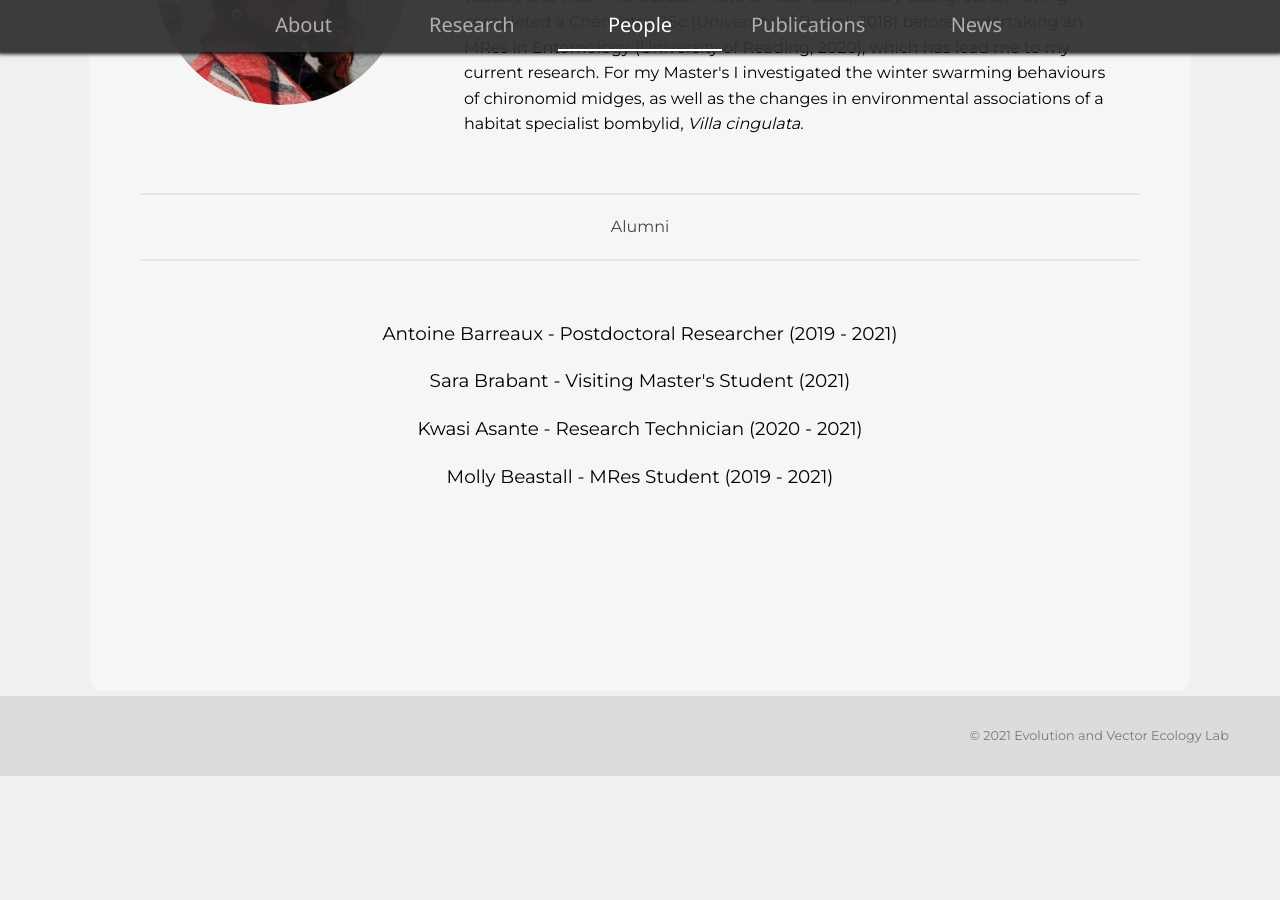
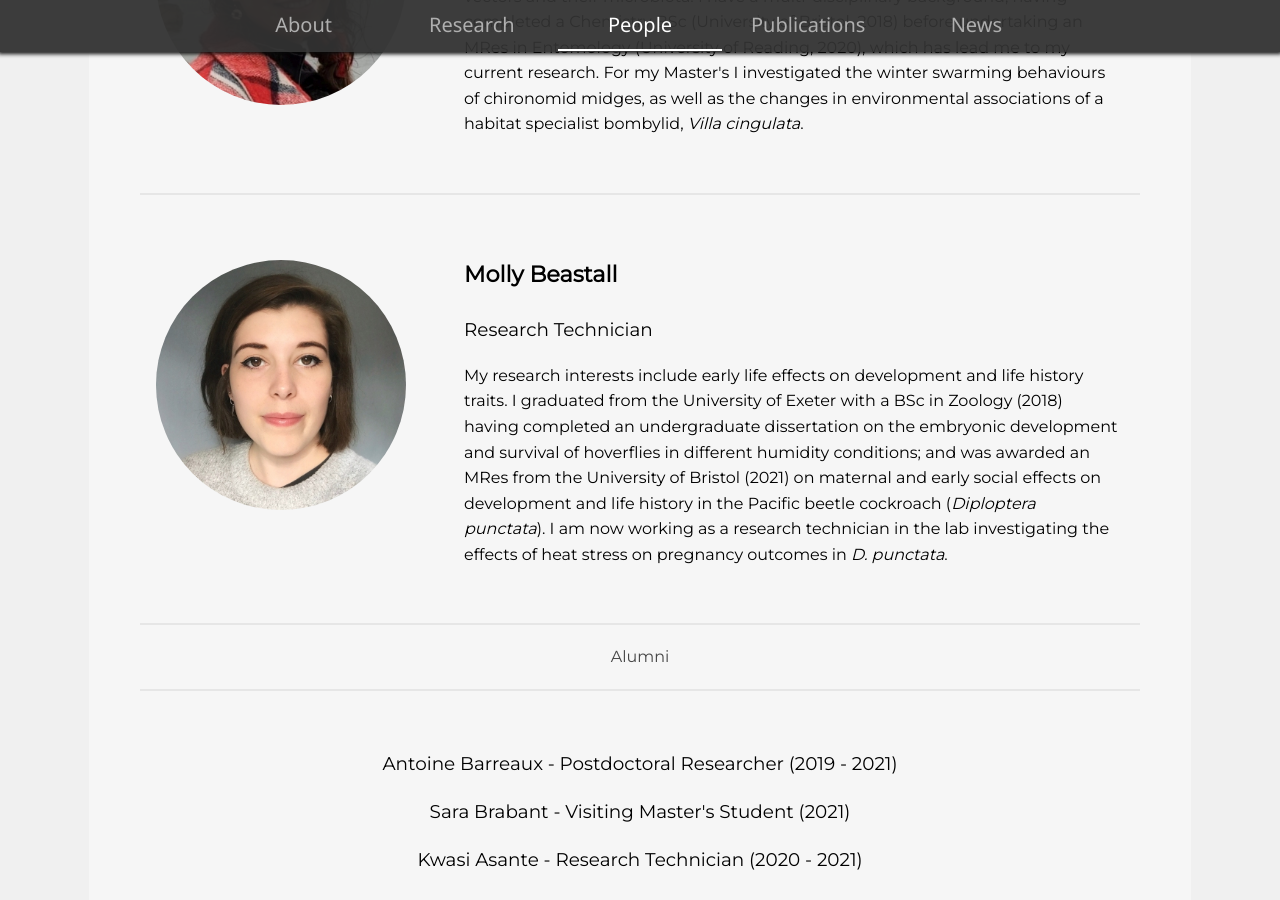
Before and after one commit to evelab/evelab.github.io, a Jekyll site: the page built from people.html, in a window 1280 px wide and 900 px high, scrolled down 1847 px. Built offline with Jekyll 4.4.1, drawn with Linux system fonts in a browser that asks for light colours; before the commit the page ends 2623 px from its top, so only the background shows below that.

Commit message:
Updated news, events, people and pubs

```diff
--- a/news-events/events.json
+++ b/news-events/events.json
@@ -1,6 +1,6 @@
 [
   {
-    "date": "Jan 2022",
-    "text": "(TBC) Hester Weaving will be visiting <a href='https://insectphysiologicalecology.org' target='_blank'>John Terblanche's lab</a> at the University of Stellenbosch for experiments and training on measuring tsetse eco-physiology!"
+    "date": "Mar 2022",
+    "text": "Sinead is giving one of the plenary talks at the <a href='https://www.uni-bielefeld.de/fakultaeten/biologie/forschung/arbeitsgruppen/evo_biology/dzg_29th_graduate_meeting/' target='_blank'>DZG Early Career Symposium</a> (Bielefeld, Germany) on plasticity and environmental change."
   }
 ]
--- a/people.html
+++ b/people.html
@@ -85,6 +85,22 @@ news: inactive
     </section>
   </div>
 
+    <br>
+    <div class='break'> </div>
+    <br>
+
+    <div id='block'>
+      <img class='image-big' src='images/people/molly_beastall.jpg' alt='Molly Beastall'>
+      <section class='text'>
+        <img class='image-small' src='images/people/molly_beastall.jpg' alt='Molly Beastall'>
+        <p class='name'>Molly Beastall</p>
+        <p class='title'>Research Technician</p>
+        <p>
+          My research interests include early life effects on development and life history traits. I graduated from the University of Exeter with a BSc in Zoology (2018) having completed an undergraduate dissertation on the embryonic development and survival of hoverflies in different humidity conditions; and was awarded an MRes from the University of Bristol (2021) on maternal and early social effects on development and life history in the Pacific beetle cockroach (<i>Diploptera punctata</i>). I am now working as a research technician in the lab investigating the effects of heat stress on pregnancy outcomes in <i>D. punctata</i>.
+        </p>
+      </section>
+    </div>
+
 </section>
 
 <section id='alumni'>
--- a/publications.html
+++ b/publications.html
@@ -15,6 +15,8 @@ news: inactive
 <br>
 
 <section class='publications'>
+
+  <p><b>Barreaux, A.M.G.</b>, Higginson, A.D, Bonsall, M.B., and <b>English, S.</b> (2022). Incorporating effects of age on energy dynamics predicts nonlinear maternal allocation patterns in iteroparous animals. <i>Proceedings of the Royal Society B</i> 289, 20211884. <a href='https://doi.org/10.1098/rspb.2021.1884' target='_blank'>DOI: 10.1098/rspb.2021.1884</a></p>
 
   <p><b>Whittle, M.</b>, <b>Barreaux, A.M.G.</b>, Bonsall, M.B., Ponton, F., and <b>English, S.</b> (2021). Insect-host control of obligate, intracellular symbiont density. <i>Proceedings of the Royal Society B</i> 288, 20211993. <a href='https://doi.org/10.1098/rspb.2021.1993' target='_blank'>DOI: 10.1098/rspb.2021.1993</a></p>
 
```
Also changed, not shown: news-events/news.json (+12 -0 lines).
